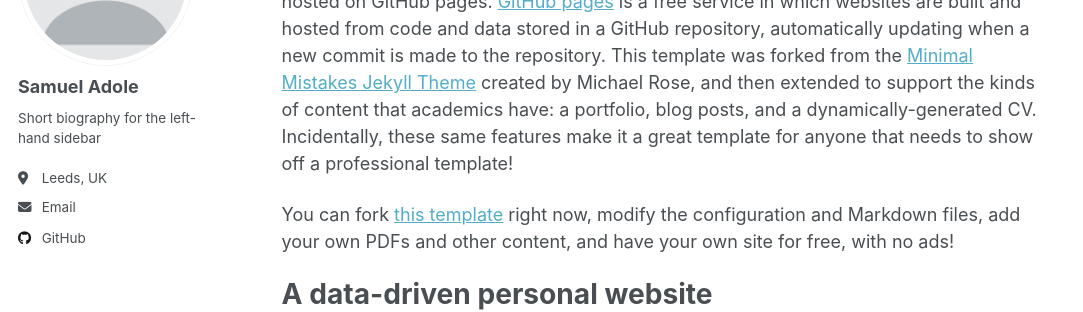
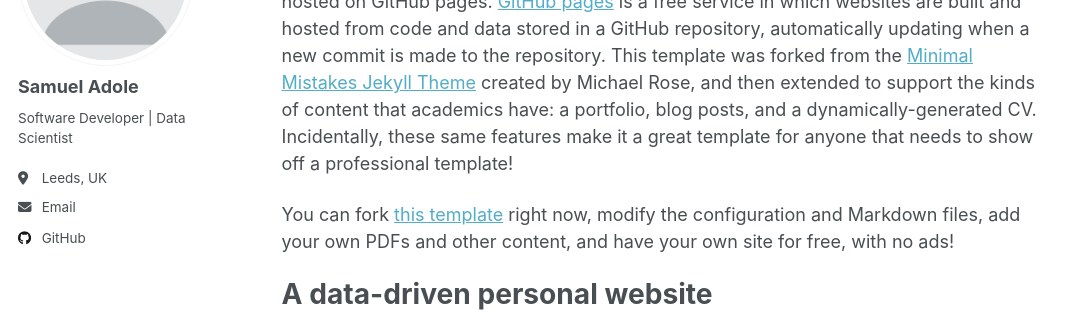
Before and after one commit to samueladole/samueladole.github.io, a Jekyll site: the page built from _pages/about.md, in a window 1280 px wide. Shown: the part 208-520 px from the top of the page, without its empty margins (0-1083 px from the left). Built offline with Jekyll 4.4.1, drawn with Linux system fonts in a browser that asks for light colours; a script that is not in the unit is left out.

Commit message:
Update bio and summary in config and CV data

```diff
--- a/_config.yml
+++ b/_config.yml
@@ -26,7 +26,7 @@
   avatar           : "profile.png"
   name             : "Samuel Adole"
   pronouns         : # example: "she/her"
-  bio              : "Short biography for the left-hand sidebar"
+  bio              : "Software Developer | Data Scientist"
   location         : "Leeds, UK"
   uri              : # URL
   email            : "adoleichasamuel@gmail.com"
--- a/_data/cv.json
+++ b/_data/cv.json
@@ -4,7 +4,7 @@
     "email": "none@example.org",
     "phone": "",
     "website": "https://academicpages.github.io",
-    "summary": "Currently employed at Red Brick University. Short biography for the left-hand sidebar",
+    "summary": "Software developer and open source enthusiast with a passion for creating impactful projects and contributing to the tech community.",
     "location": {
       "address": "",
       "postalCode": "",
```
